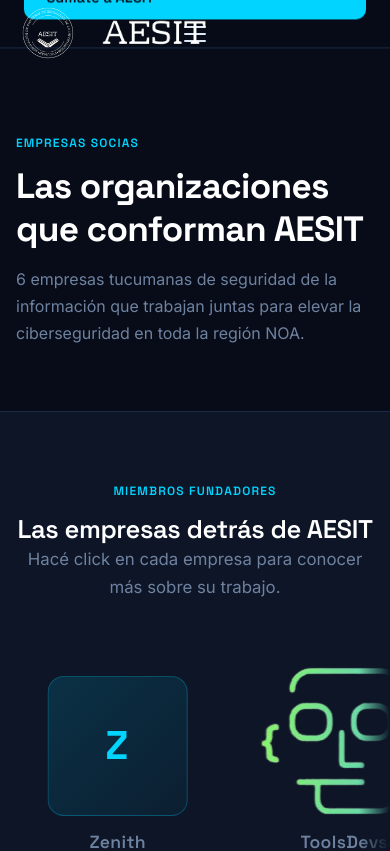
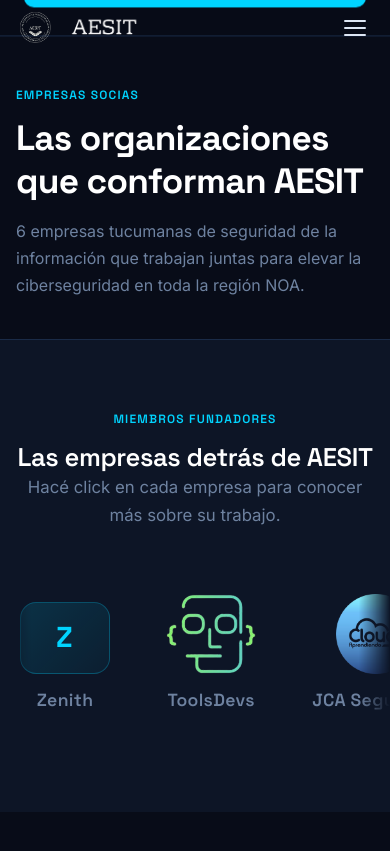
Before and after one commit to devbytorrescampi/landing-aesit, a Next.js app: page /socios in a window 390 px wide. Shown: the top 851 px of the page. Built offline with nearby package versions, Linux system fonts and the light colour scheme.

Commit message:
feat: responsive 100% — mobile/tablet breakpoints en todos los componentes

```diff
--- a/app/globals.css
+++ b/app/globals.css
@@ -710,7 +710,7 @@
    ============================================================ */
 .activities-grid {
   display: grid;
-  grid-template-columns: repeat(auto-fit, minmax(280px, 1fr));
+  grid-template-columns: repeat(auto-fit, minmax(min(280px, 100%), 1fr));
   gap: 1.25rem;
 }
 
@@ -974,7 +974,7 @@
 
 .socios-grid {
   display: grid;
-  grid-template-columns: repeat(auto-fill, minmax(260px, 1fr));
+  grid-template-columns: repeat(auto-fill, minmax(min(260px, 100%), 1fr));
   gap: 1.25rem;
 }
 
@@ -1416,6 +1416,215 @@
 }
 
 /* ============================================================
+   RESPONSIVE — Mobile-first corrections
+   Breakpoints: mobile ≤480px | tablet 481px–767px | desktop ≥768px
+   ============================================================ */
+
+/* ── Tablet (481px–767px) ────────────────────────────────── */
+@media (max-width: 767px) {
+
+  /* Navbar: 2-column grid — logo left, toggle right; center column removed */
+  .navbar__inner {
+    grid-template-columns: 1fr auto;
+    height: 56px;
+  }
+
+  /* Mobile drawer top offset matches reduced navbar height */
+  .navbar__mobile {
+    top: 56px;
+  }
+
+  /* Hero: reduce excess vertical padding */
+  .hero {
+    padding-top: 56px;
+  }
+
+  .hero__content {
+    padding-block: 2.5rem 2rem;
+  }
+
+  /* Hero stats: tighter gap on small screens */
+  .hero__stats {
+    gap: 1.25rem;
+  }
+
+  /* mv-card: reduce padding */
+  .mv-card {
+    padding: 1.75rem;
+  }
+
+  /* Carousel: slightly reduced on tablet */
+  .carousel-slide {
+    height: 160px;
+    padding: 0.5rem 1.25rem;
+  }
+
+  .carousel-slide img {
+    max-height: 110px !important;
+  }
+
+  .carousel-placeholder {
+    width: 110px;
+    height: 110px;
+  }
+
+  /* Socios / Contacto hero: reduce top padding on tablet */
+  .socios-hero,
+  .contacto-hero {
+    padding-block: 6rem 3rem;
+  }
+
+  /* Footer: already 1-col below 640px, no extra changes needed */
+}
+
+/* ── Mobile (≤480px) ─────────────────────────────────────── */
+@media (max-width: 480px) {
+
+  /* Navbar logo sizes */
+  .navbar__logo-img--icon {
+    height: 40px !important;
+    width: auto !important;
+  }
+
+  .navbar__logo-img--name {
+    height: 28px !important;
+    width: auto !important;
+  }
+
+  /* Hero: minimal padding */
+  .hero__content {
+    padding-block: 2rem 1.5rem;
+  }
+
+  /* Hero actions: stack buttons full-width */
+  .hero__actions {
+    flex-direction: column;
+    gap: 0.75rem;
+  }
+
+  .hero__actions .btn {
+    width: 100%;
+    justify-content: center;
+  }
+
+  /* Hero stats: wrap nicely */
+  .hero__stats {
+    gap: 1rem;
+  }
+
+  .hero__stat-value {
+    font-size: 1.6rem;
+  }
+
+  /* Activities grid: force single column on very small screens */
+  .activities-grid {
+    grid-template-columns: 1fr;
+  }
+
+  /* mv-card: minimal padding */
+  .mv-card {
+    padding: 1.5rem;
+  }
+
+  /* benefits-cta-box: reduce padding */
+  .benefits-cta-box {
+    padding: 1.75rem 1.25rem;
+  }
+
+  .accent-number {
+    font-size: 3.5rem;
+  }
+
+  /* Carousel: reduce slide height and logo size */
+  .carousel-slide {
+    height: 130px;
+    padding: 0.5rem 1rem;
+  }
+
+  .carousel-slide img,
+  .carousel-slide [style*="maxHeight"] {
+    max-height: 80px !important;
+  }
+
+  .carousel-placeholder {
+    width: 90px;
+    height: 90px;
+  }
+
+  .carousel-placeholder span {
+    font-size: 1.8rem;
+  }
+
+  /* Socios hero & Contacto hero: reduce top padding */
+  .socios-hero,
+  .contacto-hero {
+    padding-block: 5rem 2.5rem;
+  }
+
+  /* Contacto layout: verified already collapses to 1 col at 900px;
+     ensure info sidebar gets sensible spacing */
+  .contacto-info {
+    margin-bottom: 0;
+  }
+
+  /* Contact form: reduce padding */
+  .contact-form {
+    padding: 1.5rem 1.25rem;
+  }
+
+  /* Footer: already 1-col below 640px via existing rule — just tighten spacing */
+  .footer__bottom {
+    flex-direction: column;
+    align-items: flex-start;
+    gap: 0.75rem;
+  }
+
+  .footer__legal {
+    gap: 1rem;
+  }
+
+  /* CTA section buttons: stack and full-width */
+  .cta-section__actions {
+    flex-direction: column;
+    align-items: stretch;
+  }
+
+  .cta-section__actions .btn {
+    width: 100%;
+    justify-content: center;
+  }
+
+  /* Section header: tighter bottom margin */
+  .section-header {
+    margin-bottom: clamp(1.5rem, 4vw, 2.5rem);
+  }
+}
+
+/* ── Very small (≤360px) — safety net ───────────────────── */
+@media (max-width: 360px) {
+
+  /* Navbar: hide the name image on very small screens, keep only icon */
+  .navbar__logo-img--name {
+    display: none;
+  }
+
+  /* Ensure container never clips content */
+  .container {
+    padding-inline: 0.875rem;
+  }
+
+  /* Reduce section padding */
+  .section {
+    padding-block: clamp(2.5rem, 6vw, 4rem);
+  }
+
+  /* Benefits gap reduction */
+  .benefits-layout {
+    gap: 2.5rem;
+  }
+}
+
+/* ============================================================
    Location map
    ============================================================ */
 .location-map {
--- a/components/Navbar.tsx
+++ b/components/Navbar.tsx
@@ -36,6 +36,7 @@
               alt="AESIT logo"
               width={66}
               height={66}
+              className="navbar__logo-img--icon"
               style={{ objectFit: "contain", height: 66, width: "auto" }}
               priority
             />
@@ -44,6 +45,7 @@
               alt="AESIT"
               width={135}
               height={45}
+              className="navbar__logo-img--name"
               style={{ objectFit: "contain", height: 45, width: "auto", filter: "brightness(0) invert(1)" }}
               priority
             />
```
Also changed, not shown: .claude/agent-memory/aesit-landing-page-builder/MEMORY.md (added), .claude/agent-memory/aesit-landing-page-builder/project_responsive.md (added).
